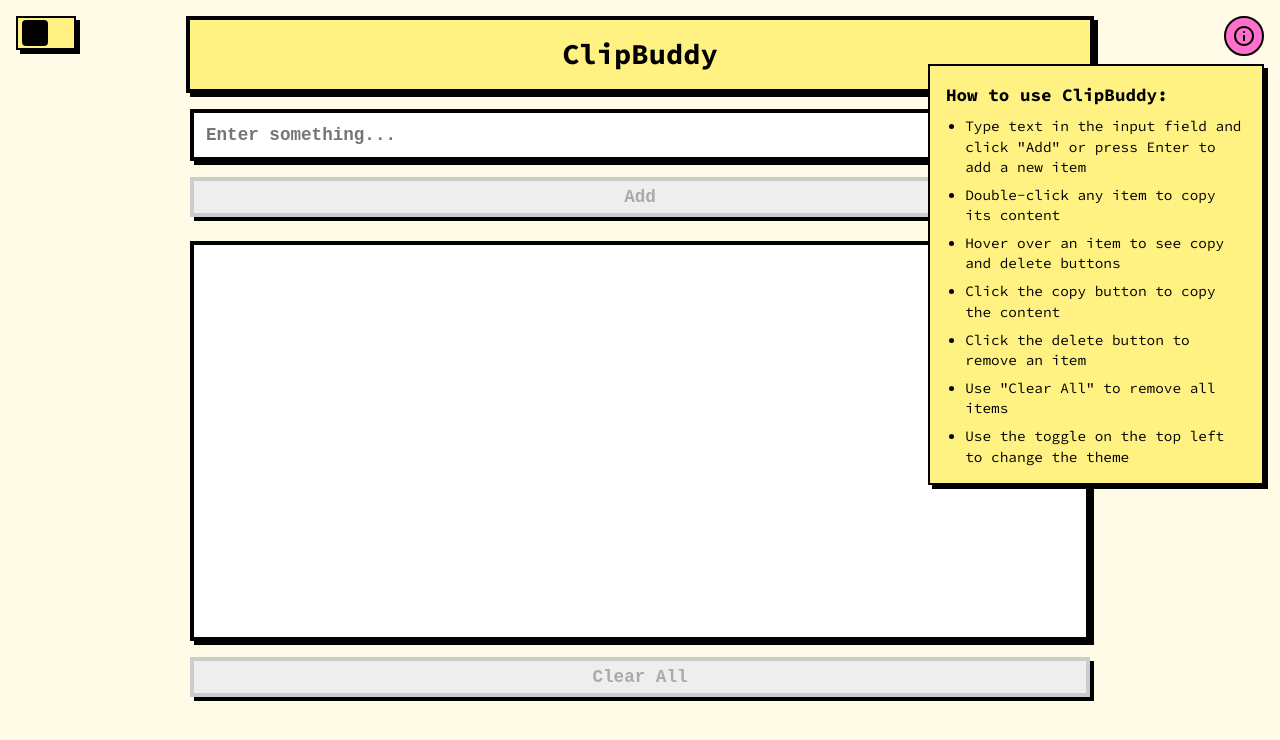
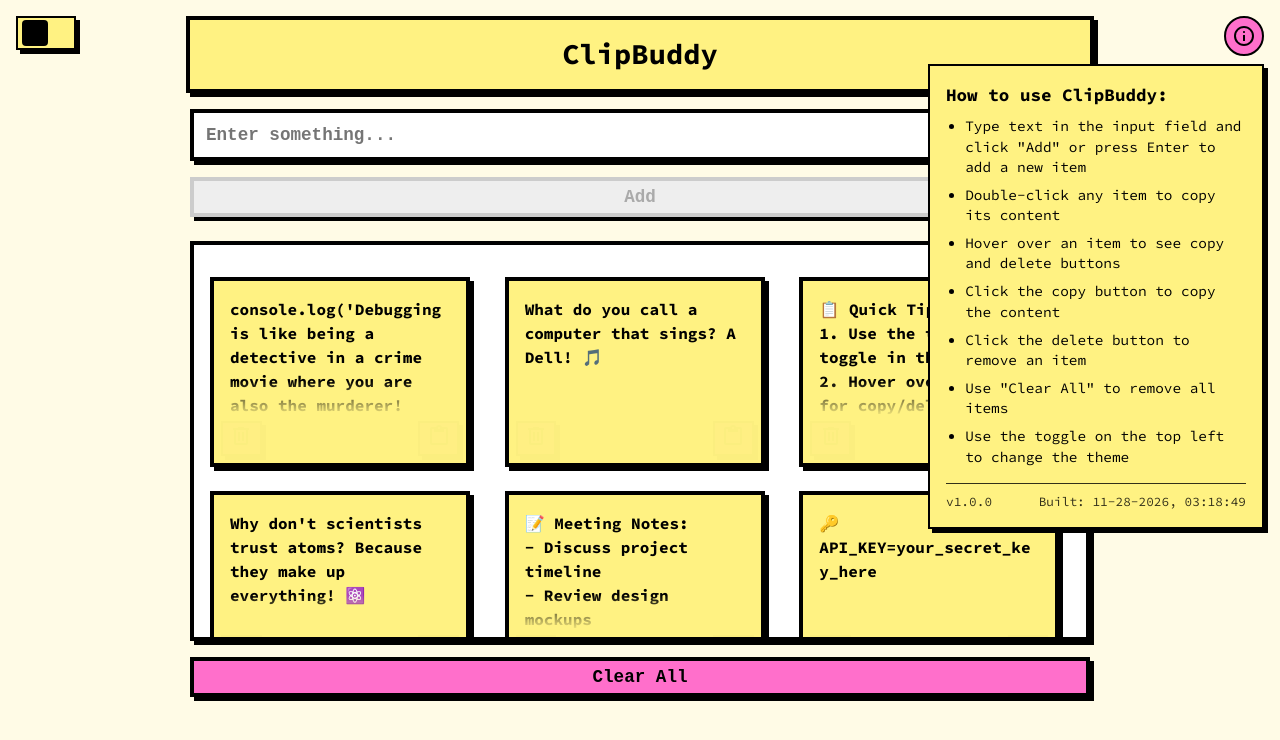
Before and after one commit to sharvenp/clip-buddy, a Vue app: page / in a window 1280 px wide. Both pictures are taken after a click on the button 1244 px from the left and 36 px from the top of the page. Shown: the top 740 px of the page. Built offline with nearby package versions, Linux system fonts and the light colour scheme.

Commit message:
Show version and build date

```diff
--- a/package.json
+++ b/package.json
@@ -1,7 +1,7 @@
 {
   "name": "clip-buddy",
   "private": true,
-  "version": "0.0.0",
+  "version": "1.0.0",
   "type": "module",
   "scripts": {
     "dev": "vite",
@@ -12,6 +12,7 @@
     "vue": "^3.5.13"
   },
   "devDependencies": {
+    "@types/node": "^22.15.17",
     "@vitejs/plugin-vue": "^5.2.3",
     "@vue/tsconfig": "^0.7.0",
     "typescript": "~5.8.3",
--- a/src/App.vue
+++ b/src/App.vue
@@ -14,6 +14,21 @@ const showThanksToast = ref(false)
 const showHelp = ref(false)
 const isDarkTheme = ref(false)
 
+// Declare global variables
+declare const __APP_VERSION__: string
+declare const __BUILD_DATE__: string
+
+const version = __APP_VERSION__
+const buildDate = new Date(__BUILD_DATE__).toLocaleString(undefined, {
+  day: '2-digit',
+  month: '2-digit',
+  year: 'numeric',
+  hour: '2-digit',
+  minute: '2-digit',
+  second: '2-digit',
+  hour12: false
+}).replace(/\//g, '-')
+
 // Load theme preference from localStorage
 onMounted(() => {
   const savedTheme = localStorage.getItem('theme')
@@ -21,6 +36,27 @@ onMounted(() => {
     isDarkTheme.value = true
     document.documentElement.setAttribute('data-theme', 'dark')
   }
+
+  // Add demo items
+  const demoItems = [
+    "📋 Welcome to ClipBuddy! Double-click any item to copy it to your clipboard.",
+    "git clone https://github.com/yourusername/clip-buddy.git",
+    "Why do programmers prefer dark mode? Because light attracts bugs! 🐛",
+    "npm install && npm run dev",
+    "const greeting = 'Hello, World!';\nconsole.log(greeting);",
+    "https://vuejs.org/guide/introduction.html",
+    "📧 your.email@example.com",
+    "Why did the JavaScript developer go broke? Because he used up all his cache! 💸",
+    "📱 +1 (555) 123-4567",
+    "🔑 API_KEY=your_secret_key_here",
+    "📝 Meeting Notes:\n- Discuss project timeline\n- Review design mockups\n- Plan next sprint",
+    "Why don't scientists trust atoms? Because they make up everything! ⚛️",
+    "📋 Quick Tips:\n1. Use the theme toggle in the top left\n2. Hover over items for copy/delete options\n3. Press Enter to add new items",
+    "What do you call a computer that sings? A Dell! 🎵",
+    "console.log('Debugging is like being a detective in a crime movie where you are also the murderer! 🔍')"
+  ]
+
+  demoItems.forEach(item => addClipboardItem(item))
 })
 
 // Watch for theme changes
@@ -83,6 +119,10 @@ function showThanks() {
           <li>Use "Clear All" to remove all items</li>
           <li>Use the toggle on the top left to change the theme</li>
         </ul>
+        <div class="version-info">
+          <span>v{{ version }}</span>
+          <span>Built: {{ buildDate }}</span>
+        </div>
       </div>
     </div>
     <h1 class="app-title" @dblclick="showThanks">ClipBuddy</h1>
@@ -113,4 +153,14 @@ function showThanks() {
 </template>
 
 <style>
+.version-info {
+  margin-top: 1rem;
+  padding-top: 0.5rem;
+  border-top: 1px solid var(--nb-border);
+  font-size: 0.8rem;
+  color: var(--nb-text);
+  opacity: 0.8;
+  display: flex;
+  justify-content: space-between;
+}
 </style>
--- a/src/style.css
+++ b/src/style.css
@@ -297,7 +297,7 @@ body, html {
   color: #000;
   padding: 0.3em 1em;
   border-radius: 0.5em;
-  font-size: 12px;
+  font-size: 14px;
   font-weight: bold;
   opacity: 0;
   pointer-events: none;
--- /dev/null
+++ b/src/types/global.d.ts
@@ -0,0 +1,2 @@
+declare const __APP_VERSION__: string
+declare const __BUILD_DATE__: string
--- a/vite.config.ts
+++ b/vite.config.ts
@@ -1,8 +1,18 @@
 import { defineConfig } from 'vite'
 import vue from '@vitejs/plugin-vue'
+import { readFileSync } from 'node:fs'
+import { resolve, dirname } from 'node:path'
+import { fileURLToPath } from 'node:url'
+
+const __dirname = dirname(fileURLToPath(import.meta.url))
+const pkg = JSON.parse(readFileSync(resolve(__dirname, 'package.json'), 'utf-8'))
 
 // https://vite.dev/config/
 export default defineConfig({
   base: '/clip-buddy/',
   plugins: [vue()],
+  define: {
+    __APP_VERSION__: JSON.stringify(pkg.version),
+    __BUILD_DATE__: JSON.stringify(new Date().toISOString()),
+  },
 })
```
Also changed, not shown: 1 other file (tests, documents, lock files or other folders).
